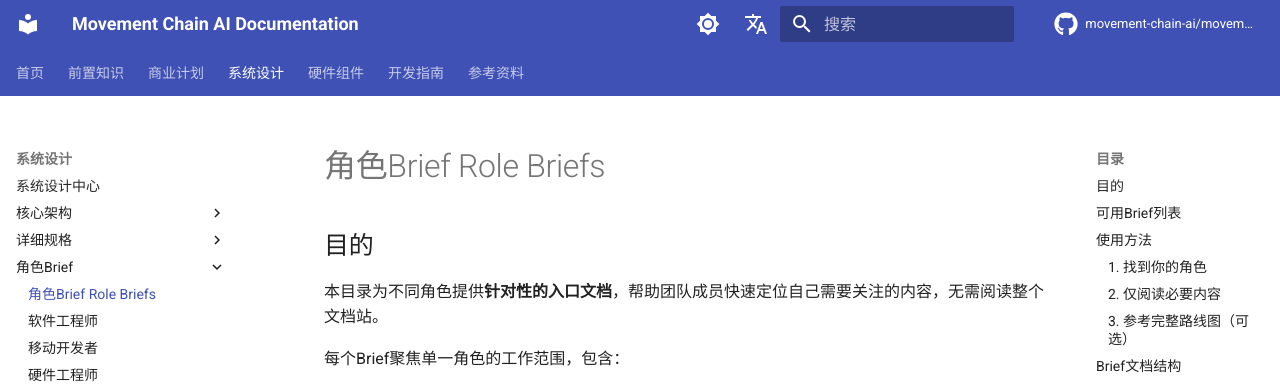
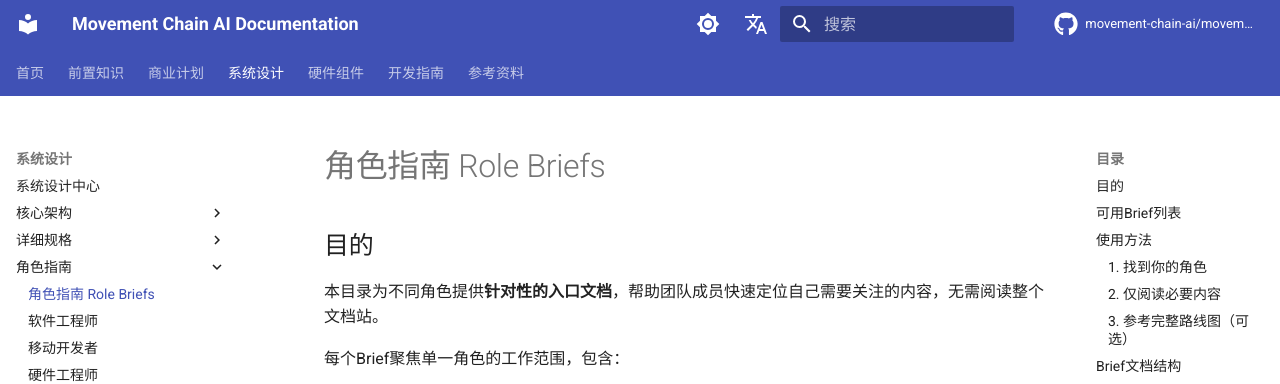
Before and after one commit to movement-chain-ai/movement-chain-docs, an MkDocs documentation site: the page built from docs/zh/design/briefs/index.md, in a window 1280 px wide and 900 px high. Shown: the top 384 px of the window. Built offline with MkDocs 1.6.1 and Material for MkDocs 9.7.7, drawn with Linux system fonts in a browser that asks for light colours; comment, search, counter and statistics services are not loaded; the version menu is left out.

Commit message:
rename: 角色 Brief → 角色指南
🤖 Generated with [Claude Code](https://claude.com/claude-code)

Co-Authored-By: Claude Opus 4.5 <noreply@anthropic.com>

```diff
--- a/docs/zh/design/briefs/index.md
+++ b/docs/zh/design/briefs/index.md
@@ -1,4 +1,4 @@
-# 角色Brief Role Briefs
+# 角色指南 Role Briefs
 
 ## 目的
 
--- a/docs/zh/design/index.md
+++ b/docs/zh/design/index.md
@@ -51,7 +51,7 @@
 | [挥杆对比](specs/swing-comparison.md) | DTW 与四种对比方法 |
 | [个性化](specs/personalization.md) | 按用户特征调整阈值 |
 
-### 角色 Brief (新成员入口)
+### 角色指南 (新成员入口)
 
 | 角色 | Brief |
 |------|-------|
@@ -124,7 +124,7 @@ graph TD
 | 版本 | 日期 | 变更 |
 |-----|------|-----|
 | 2.0 | 2025-12-20 | 重构为 foundations/ + architecture/ 结构 |
-| 1.2 | 2025-12-18 | 添加角色 Brief 导航 |
+| 1.2 | 2025-12-18 | 添加角色指南导航 |
 | 1.1 | 2025-12-18 | 重构为 specs/ 和 guides/ |
 | 1.0 | 2025-12-17 | 创建设计中心索引页 |
 
--- a/mkdocs.yml
+++ b/mkdocs.yml
@@ -158,7 +158,7 @@ nav:
           - 实时反馈: design/specs/real-time-feedback.md
           - 挥杆对比: design/specs/swing-comparison.md
           - 个性化: design/specs/personalization.md
-      - 角色Brief:
+      - 角色指南:
           - design/briefs/index.md
           - 软件工程师: design/briefs/software-engineer.md
           - 移动开发者: design/briefs/mobile-developer.md
```
Also changed, not shown: docs/zh/design/architecture/index.md (+1 -1 lines), docs/zh/index.md (+1 -1 lines).
